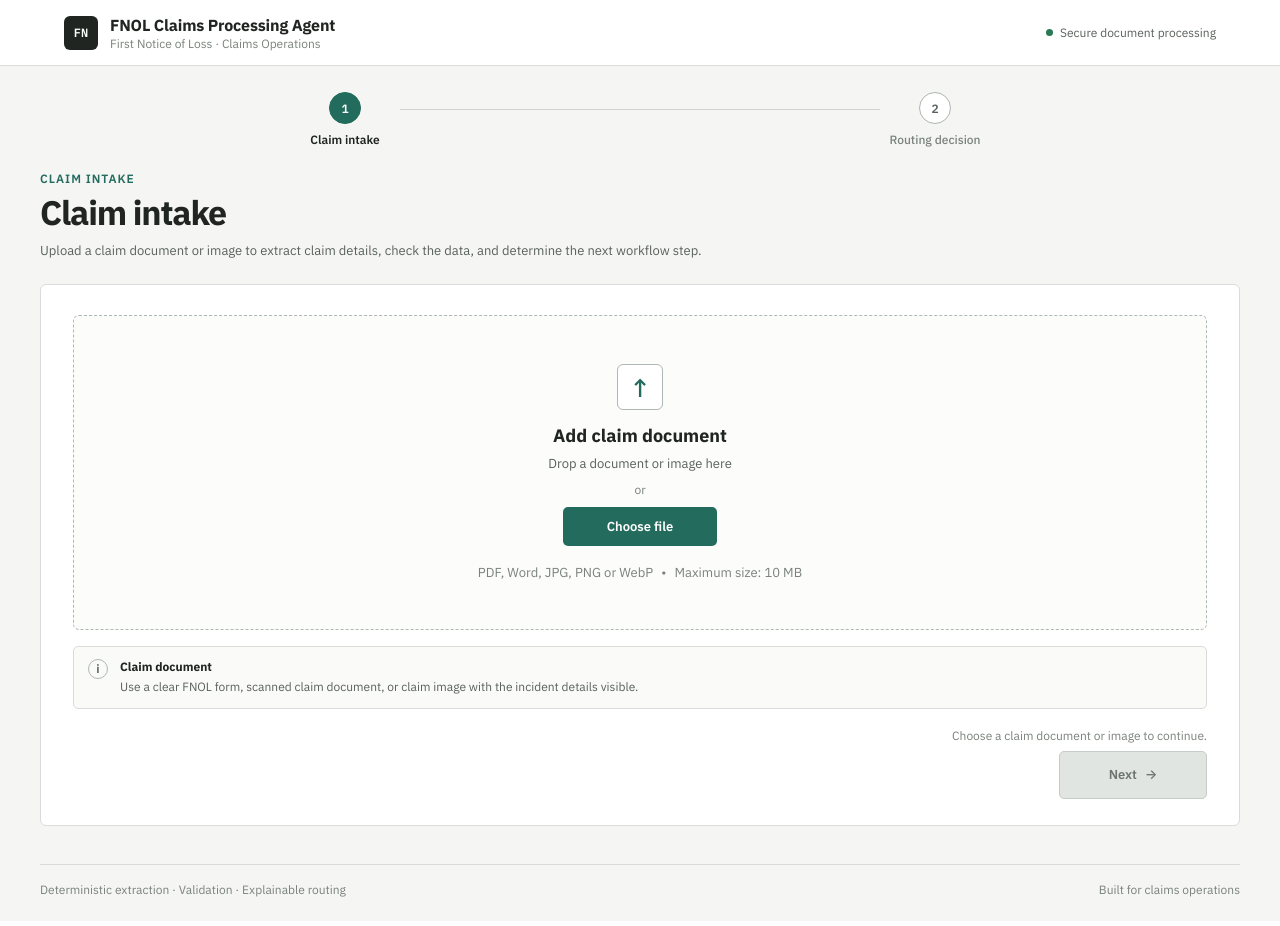
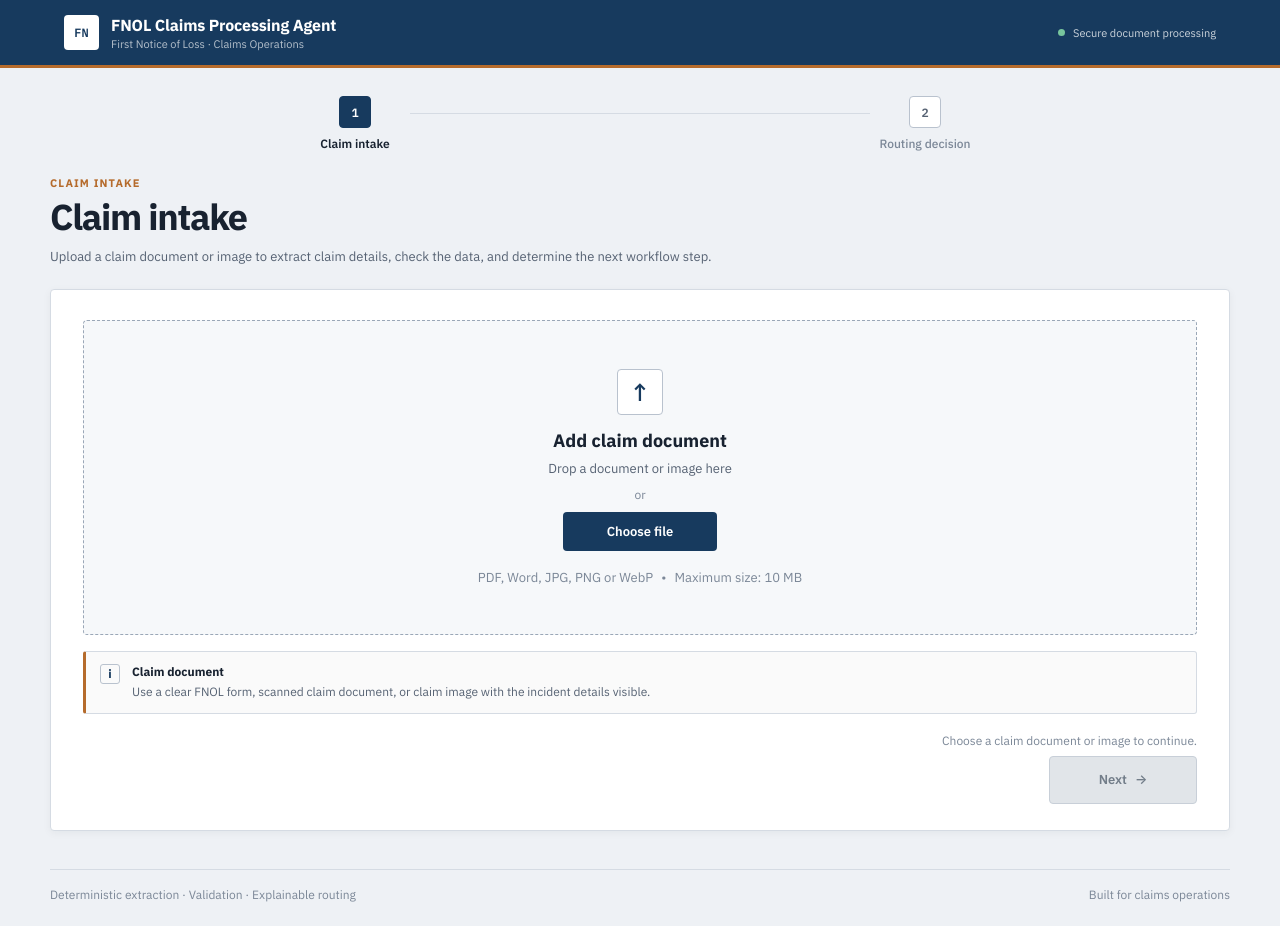
Before and after one commit to santhosh12133/FNOL-Claims-Processing-Agent, a Flask app: page / in a window 1280 px wide. Before the commit the page ends 897 px from the top, so only its background shows below. Run offline with Flask 3, Linux system fonts and the light colour scheme.

Commit message:
Use professional navy and copper claims-operations theme

```diff
--- a/static/style.css
+++ b/static/style.css
@@ -1,15 +1,16 @@
 :root {
-  --bg: #f5f6f4;
+  --bg: #eef1f5;
   --surface: #ffffff;
-  --surface-soft: #fafaf8;
-  --border: #d9ddd8;
-  --border-strong: #bfc6bf;
-  --text: #202522;
-  --text-soft: #59615b;
-  --text-muted: #7a827b;
-  --brand: #236b5d;
-  --brand-dark: #185247;
-  --success: #287a55;
+  --surface-soft: #f6f8fa;
+  --border: #d5dbe3;
+  --border-strong: #b9c2ce;
+  --text: #182230;
+  --text-soft: #566273;
+  --text-muted: #7b8797;
+  --brand: #173a5e;
+  --brand-dark: #102b46;
+  --accent: #b56b2c;
+  --success: #2e6b4f;
   --danger: #b42318;
   --warning: #9a6700;
   --mono: 'IBM Plex Mono', ui-monospace, SFMono-Regular, Menlo, monospace;
@@ -23,110 +24,110 @@ button, input { font: inherit; }
 button, label { -webkit-tap-highlight-color: transparent; }
 button { cursor: pointer; }
 
-.topbar { height: 66px; display: flex; align-items: center; justify-content: space-between; padding: 0 clamp(22px, 5vw, 64px); background: var(--surface); border-bottom: 1px solid var(--border); }
+.topbar { height: 68px; display: flex; align-items: center; justify-content: space-between; padding: 0 clamp(20px, 5vw, 64px); background: var(--brand); color: #fff; border-bottom: 3px solid var(--accent); }
 .brand { display: flex; align-items: center; gap: 12px; }
-.brand-mark { width: 34px; height: 34px; display: grid; place-items: center; border-radius: 6px; background: var(--text); color: #fff; font-family: var(--mono); font-size: 12px; font-weight: 600; }
+.brand-mark { width: 35px; height: 35px; display: grid; place-items: center; border: 1px solid rgba(255,255,255,.35); border-radius: 4px; background: #fff; color: var(--brand); font-family: var(--mono); font-size: 12px; font-weight: 700; }
 .brand-name { font-size: 16px; font-weight: 700; letter-spacing: -.01em; }
-.brand-subtitle { margin-top: 1px; color: var(--text-muted); font-size: 12px; }
-.system-status { display: flex; align-items: center; gap: 7px; color: var(--text-soft); font-size: 12px; }
-.status-dot { width: 7px; height: 7px; border-radius: 50%; background: var(--success); }
+.brand-subtitle { margin-top: 2px; color: rgba(255,255,255,.68); font-size: 11px; }
+.system-status { display: flex; align-items: center; gap: 8px; color: rgba(255,255,255,.78); font-size: 11px; }
+.status-dot { width: 7px; height: 7px; border-radius: 50%; background: #78c59d; }
 
-.app-shell { width: min(1800px, calc(100% - 80px)); margin: 0 auto; padding-bottom: 38px; }
-.steps { width: min(700px, 100%); margin: 26px auto 24px; display: grid; grid-template-columns: auto minmax(80px, 1fr) auto; align-items: center; }
+.app-shell { width: min(1180px, calc(100% - 40px)); margin: 0 auto; padding-bottom: 38px; }
+.steps { width: min(680px, 100%); margin: 28px auto 25px; display: grid; grid-template-columns: auto minmax(80px, 1fr) auto; align-items: center; }
 .step { display: flex; flex-direction: column; align-items: center; gap: 8px; color: var(--text-muted); min-width: 110px; }
-.step-number { width: 32px; height: 32px; border: 1px solid #aeb6ae; border-radius: 50%; display: grid; place-items: center; background: var(--surface); color: var(--text-soft); font-family: var(--mono); font-size: 12px; font-weight: 600; }
+.step-number { width: 32px; height: 32px; border: 1px solid var(--border-strong); border-radius: 4px; display: grid; place-items: center; background: var(--surface); color: var(--text-soft); font-family: var(--mono); font-size: 12px; font-weight: 600; }
 .step-label { font-size: 12px; font-weight: 500; }
 .step.active .step-number, .step.complete .step-number { border-color: var(--brand); background: var(--brand); color: #fff; }
 .step.active .step-label, .step.complete .step-label { color: var(--text); font-weight: 600; }
 .step.complete .step-number { font-size: 0; }
 .step.complete .step-number::after { content: '✓'; font-size: 16px; }
-.step-line { height: 1px; margin-top: -20px; background: #cfd4cf; }
+.step-line { height: 1px; margin-top: -21px; background: var(--border); }
 .step-line.complete { background: var(--brand); }
 
 .page-header, .result-page-header { display: flex; justify-content: space-between; align-items: flex-end; gap: 24px; margin-bottom: 22px; }
-.eyebrow { margin: 0 0 8px; color: var(--brand); font-size: 12px; font-weight: 600; letter-spacing: .08em; }
-h1 { margin: 0; font-size: 34px; line-height: 1.1; letter-spacing: -.035em; }
-.page-header p:not(.eyebrow), .result-page-header p:not(.eyebrow) { max-width: 760px; margin: 10px 0 0; color: var(--text-soft); font-size: 13px; line-height: 1.55; }
+.eyebrow { margin: 0 0 7px; color: var(--accent); font-size: 11px; font-weight: 700; letter-spacing: .1em; }
+h1 { margin: 0; font-size: clamp(27px, 3vw, 36px); line-height: 1.1; letter-spacing: -.035em; }
+.page-header p:not(.eyebrow), .result-page-header p:not(.eyebrow) { max-width: 720px; margin: 10px 0 0; color: var(--text-soft); font-size: 13px; line-height: 1.55; }
 
-.intake-card, .result-card { background: var(--surface); border: 1px solid var(--border); border-radius: 6px; box-shadow: none; }
+.intake-card, .result-card { background: var(--surface); border: 1px solid var(--border); border-radius: 4px; box-shadow: 0 2px 8px rgba(24,34,48,.05); }
 .intake-card { padding: 30px 32px 26px; }
-.upload-zone { min-height: 315px; padding: 36px 28px; display: flex; flex-direction: column; align-items: center; justify-content: center; text-align: center; border: 1px dashed #aeb9b1; border-radius: 6px; background: #fcfcfa; transition: border-color .15s ease, background .15s ease; }
-.upload-zone:hover, .upload-zone--active { border-color: var(--brand); background: #f8faf8; }
+.upload-zone { min-height: 315px; padding: 36px 28px; display: flex; flex-direction: column; align-items: center; justify-content: center; text-align: center; border: 1px dashed #9aa7b7; border-radius: 4px; background: var(--surface-soft); transition: border-color .15s ease, background .15s ease; }
+.upload-zone:hover, .upload-zone--active { border-color: var(--brand); background: #f1f5f9; }
 .upload-zone--active { transform: none; }
-.upload-icon { width: 46px; height: 46px; margin-bottom: 14px; display: grid; place-items: center; border: 1px solid #aeb9b1; border-radius: 6px; background: #fff; color: var(--brand); font-size: 26px; line-height: 1; font-weight: 500; }
+.upload-icon { width: 46px; height: 46px; margin-bottom: 14px; display: grid; place-items: center; border: 1px solid var(--border-strong); border-radius: 4px; background: #fff; color: var(--brand); font-size: 25px; line-height: 1; font-weight: 500; }
 .upload-zone h2 { margin: 0 0 8px; font-size: 18px; }
 .upload-zone > p { margin: 0; color: var(--text-soft); font-size: 13px; }
 .upload-zone .or { margin: 10px 0; color: var(--text-muted); font-size: 12px; }
-.choose-btn { min-width: 154px; padding: 11px 22px; display: inline-flex; justify-content: center; align-items: center; border-radius: 5px; background: var(--brand); color: #fff; font-size: 13px; font-weight: 600; box-shadow: none; }
+.choose-btn { min-width: 154px; padding: 11px 22px; display: inline-flex; justify-content: center; align-items: center; border-radius: 4px; background: var(--brand); color: #fff; font-size: 13px; font-weight: 600; }
 .choose-btn:hover { background: var(--brand-dark); }
 .supported-types { margin-top: 18px !important; color: var(--text-muted) !important; }
 .supported-types strong { color: var(--text-soft); }
 .supported-types span { margin: 0 5px; }
 
-.support-note { display: flex; gap: 12px; align-items: flex-start; margin-top: 16px; padding: 12px 14px; border: 1px solid var(--border); border-radius: 5px; background: #fafaf8; }
-.note-icon { width: 20px; height: 20px; flex: 0 0 20px; display: grid; place-items: center; border: 1px solid #aeb9b1; border-radius: 50%; color: var(--text-soft); font-size: 12px; font-weight: 600; }
+.support-note { display: flex; gap: 12px; align-items: flex-start; margin-top: 16px; padding: 12px 14px; border-left: 3px solid var(--accent); border-top: 1px solid var(--border); border-right: 1px solid var(--border); border-bottom: 1px solid var(--border); border-radius: 3px; background: #fafafa; }
+.note-icon { width: 20px; height: 20px; flex: 0 0 20px; display: grid; place-items: center; border: 1px solid var(--border-strong); border-radius: 3px; color: var(--brand); font-size: 12px; font-weight: 700; }
 .support-note strong { display: block; margin-bottom: 4px; font-size: 12px; }
 .support-note p { margin: 0; color: var(--text-soft); font-size: 12px; line-height: 1.5; }
-.selected-file { display: flex; align-items: center; gap: 12px; margin-top: 14px; padding: 11px 12px; border: 1px solid var(--border); border-radius: 5px; background: var(--surface-soft); }
-.file-icon { width: 34px; height: 34px; display: grid; place-items: center; border-radius: 4px; background: #eef2ef; color: var(--brand); font-family: var(--mono); font-size: 12px; font-weight: 600; }
+.selected-file { display: flex; align-items: center; gap: 12px; margin-top: 14px; padding: 11px 12px; border: 1px solid var(--border); border-radius: 3px; background: var(--surface-soft); }
+.file-icon { width: 34px; height: 34px; display: grid; place-items: center; border-radius: 3px; background: #e7edf4; color: var(--brand); font-family: var(--mono); font-size: 11px; font-weight: 700; }
 .file-info { min-width: 0; flex: 1; display: flex; flex-direction: column; gap: 2px; }
 .file-info span, .file-info small { color: var(--text-muted); font-size: 12px; }
 .file-info strong { overflow-wrap: anywhere; font-size: 13px; }
-.icon-btn { width: 32px; height: 32px; border: 1px solid var(--border); border-radius: 4px; background: #fff; color: var(--text-soft); font-size: 20px; line-height: 1; }
+.icon-btn { width: 32px; height: 32px; border: 1px solid var(--border); border-radius: 3px; background: #fff; color: var(--text-soft); font-size: 20px; line-height: 1; }
 .icon-btn:hover { border-color: var(--border-strong); color: var(--danger); }
 
 .intake-footer { display: flex; flex-direction: column; align-items: flex-end; gap: 6px; margin-top: 18px; }
 .intake-footer p { margin: 0; max-width: 100%; color: var(--text-muted); font-size: 12px; line-height: 1.5; text-align: right; }
-.next-btn, .secondary-btn { min-height: 44px; padding: 0 20px; display: inline-flex; align-items: center; justify-content: center; gap: 8px; border-radius: 5px; font-size: 13px; font-weight: 600; white-space: nowrap; }
-.next-btn { min-width: 148px; min-height: 48px; border: 1px solid var(--brand); background: var(--brand); color: #fff; box-shadow: none; }
-.next-btn:hover:not(:disabled) { background: var(--brand-dark); box-shadow: none; }
-.next-btn:focus-visible, .secondary-btn:focus-visible, .choose-btn:focus-visible, .icon-btn:focus-visible { outline: 2px solid var(--brand); outline-offset: 2px; }
-.next-btn:disabled { border-color: #c5cdc6; background: #e1e5e1; color: #6c756e; box-shadow: none; cursor: not-allowed; }
+.next-btn, .secondary-btn { min-height: 44px; padding: 0 20px; display: inline-flex; align-items: center; justify-content: center; gap: 8px; border-radius: 4px; font-size: 13px; font-weight: 600; white-space: nowrap; }
+.next-btn { min-width: 148px; min-height: 48px; border: 1px solid var(--brand); background: var(--brand); color: #fff; }
+.next-btn:hover:not(:disabled) { background: var(--brand-dark); }
+.next-btn:focus-visible, .secondary-btn:focus-visible, .choose-btn:focus-visible, .icon-btn:focus-visible { outline: 2px solid var(--accent); outline-offset: 2px; }
+.next-btn:disabled { border-color: #c8cfd8; background: #e1e5e9; color: #727d89; cursor: not-allowed; }
 .next-btn[aria-busy="true"] { min-width: 180px; background: var(--brand-dark); color: #fff; cursor: wait; }
 .processing-spinner { width: 16px; height: 16px; flex: 0 0 16px; display: block; animation: processing-spin .75s linear infinite; }
 @keyframes processing-spin { to { transform: rotate(360deg); } }
-.secondary-btn { border: 1px solid var(--border-strong); background: var(--surface); color: #2c4b43; }
-.secondary-btn:hover { border-color: #9eaaa1; background: var(--surface-soft); }
+.secondary-btn { border: 1px solid var(--border-strong); background: var(--surface); color: var(--brand); }
+.secondary-btn:hover { border-color: var(--brand); background: var(--surface-soft); }
 
-.success-banner, .error-banner { display: flex; align-items: center; gap: 12px; margin-bottom: 16px; padding: 13px 16px; border: 1px solid #c8ddd1; border-radius: 5px; background: #f5faf7; }
-.success-icon { width: 28px; height: 28px; display: grid; place-items: center; border-radius: 50%; background: var(--success); color: #fff; font-weight: 700; }
-.success-banner strong { display: block; margin-bottom: 3px; color: #216744; font-size: 13px; }
+.success-banner, .error-banner { display: flex; align-items: center; gap: 12px; margin-bottom: 16px; padding: 13px 16px; border: 1px solid #cbded2; border-radius: 4px; background: #f4f9f6; }
+.success-icon { width: 28px; height: 28px; display: grid; place-items: center; border-radius: 3px; background: var(--success); color: #fff; font-weight: 700; }
+.success-banner strong { display: block; margin-bottom: 3px; color: #275c46; font-size: 13px; }
 .success-banner span { display: block; color: var(--text-soft); font-size: 12px; overflow-wrap: anywhere; }
 .error-banner { border-color: #e6c4c1; background: #fff7f6; }
 .error-banner strong { color: var(--danger); }
 .result-card { padding: 22px; }
-.recommendation { padding: 26px; text-align: center; border: 1px solid #c8ddd1; border-radius: 5px; background: #f5faf7; }
-.recommendation-icon { margin-bottom: 8px; color: var(--success); font-size: 28px; }
+.recommendation { padding: 26px; text-align: center; border: 1px solid var(--border); border-top: 3px solid var(--accent); border-radius: 4px; background: #fbfcfd; }
+.recommendation-icon { margin-bottom: 8px; color: var(--accent); font-size: 27px; }
 .recommendation-label { color: var(--text-soft); font-size: 12px; font-weight: 600; }
 .route-name { margin-top: 8px; font-size: 26px; font-weight: 700; letter-spacing: -.025em; }
 .route-fast { color: var(--success); }
-.route-standard { color: #3564a9; }
-.route-specialist { color: #6941a5; }
+.route-standard { color: #315f8f; }
+.route-specialist { color: #694b87; }
 .route-investigation { color: var(--danger); }
 .route-manual { color: var(--warning); }
 .recommendation-summary, #recommendationSummary { max-width: 680px; margin: 8px auto 0; color: var(--text-soft); font-size: 12px; line-height: 1.5; }
 .metric-grid { display: grid; grid-template-columns: repeat(4, 1fr); gap: 10px; margin: 16px 0; }
-.metric { padding: 13px; border: 1px solid var(--border); border-radius: 5px; background: #fff; }
+.metric { padding: 13px; border: 1px solid var(--border); border-radius: 3px; background: #fff; }
 .metric span { display: block; color: var(--text-soft); font-size: 12px; }
 .metric strong { display: block; margin-top: 4px; color: var(--text); font-family: var(--mono); font-size: 18px; }
-.result-section { margin-top: 14px; padding: 16px; border: 1px solid var(--border); border-radius: 5px; background: #fff; }
+.result-section { margin-top: 14px; padding: 16px; border: 1px solid var(--border); border-radius: 3px; background: #fff; }
 .section-heading { display: flex; align-items: center; gap: 8px; margin-bottom: 9px; font-size: 13px; }
-.section-icon { width: 24px; height: 24px; display: grid; place-items: center; border-radius: 4px; background: #eef2ef; color: var(--brand); font-size: 14px; }
+.section-icon { width: 24px; height: 24px; display: grid; place-items: center; border-radius: 3px; background: #e8edf3; color: var(--brand); font-size: 14px; }
 .reasoning, .incident-section p { max-width: 760px; margin: 0; color: var(--text-soft); font-size: 12px; line-height: 1.6; }
 .quality-grid { display: grid; grid-template-columns: repeat(2, minmax(280px, 460px)); gap: 20px; max-width: 940px; }
 .quality-label { display: block; margin-bottom: 7px; color: var(--text-muted); font-size: 12px; font-weight: 600; text-transform: uppercase; letter-spacing: .05em; }
 .flag-list { list-style: none; margin: 0; padding: 0; }
-.flag-list li { margin-bottom: 5px; padding: 7px 9px; border: 1px solid var(--border); border-radius: 4px; background: var(--surface-soft); color: var(--text-soft); font-size: 12px; }
+.flag-list li { margin-bottom: 5px; padding: 7px 9px; border: 1px solid var(--border); border-radius: 3px; background: var(--surface-soft); color: var(--text-soft); font-size: 12px; }
 .flag-list__none { border-style: dashed !important; color: var(--text-muted) !important; text-align: center; font-size: 12px !important; text-transform: uppercase; letter-spacing: .05em; }
 .fields-grid { display: grid; grid-template-columns: repeat(3, minmax(0, 1fr)); gap: 12px; max-width: 1120px; }
-.field-card { min-width: 0; padding: 12px; border: 1px solid var(--border); border-radius: 5px; background: var(--surface-soft); }
+.field-card { min-width: 0; padding: 12px; border: 1px solid var(--border); border-radius: 3px; background: var(--surface-soft); }
 .field-card__title { padding-bottom: 7px; margin-bottom: 6px; border-bottom: 1px solid var(--border); font-size: 12px; font-weight: 700; }
 .field-row { display: flex; justify-content: space-between; gap: 12px; padding: 4px 0; font-size: 12px; }
 .field-row__label { color: var(--text-muted); flex-shrink: 0; }
 .field-row__value { min-width: 0; color: var(--text); font-family: var(--mono); font-size: 12px; text-align: right; overflow-wrap: anywhere; word-break: break-word; }
-.field-row__value--missing { color: #9ba39c; font-style: italic; }
+.field-row__value--missing { color: #9ba4af; font-style: italic; }
 .result-actions { display: flex; justify-content: space-between; gap: 12px; margin-top: 16px; }
-.footer { width: min(1800px, calc(100% - 80px)); margin: 0 auto; padding: 17px 0 24px; display: flex; justify-content: space-between; gap: 16px; border-top: 1px solid var(--border); color: var(--text-muted); font-size: 12px; }
+.footer { width: min(1180px, calc(100% - 40px)); margin: 0 auto; padding: 17px 0 24px; display: flex; justify-content: space-between; gap: 16px; border-top: 1px solid var(--border); color: var(--text-muted); font-size: 12px; }
 [hidden] { display: none !important; }
 
 @media (max-width: 900px) {
@@ -137,7 +138,7 @@ h1 { margin: 0; font-size: 34px; line-height: 1.1; letter-spacing: -.035em; }
 @media (max-width: 720px) {
   .topbar { padding-inline: 16px; }
   .brand-subtitle, .system-status { display: none; }
-  .app-shell, .footer { width: min(100% - 24px, 1800px); }
+  .app-shell, .footer { width: min(100% - 24px, 1180px); }
   .steps { margin-top: 20px; }
   .intake-card { padding: 18px; }
   .upload-zone { min-height: 290px; }
```
